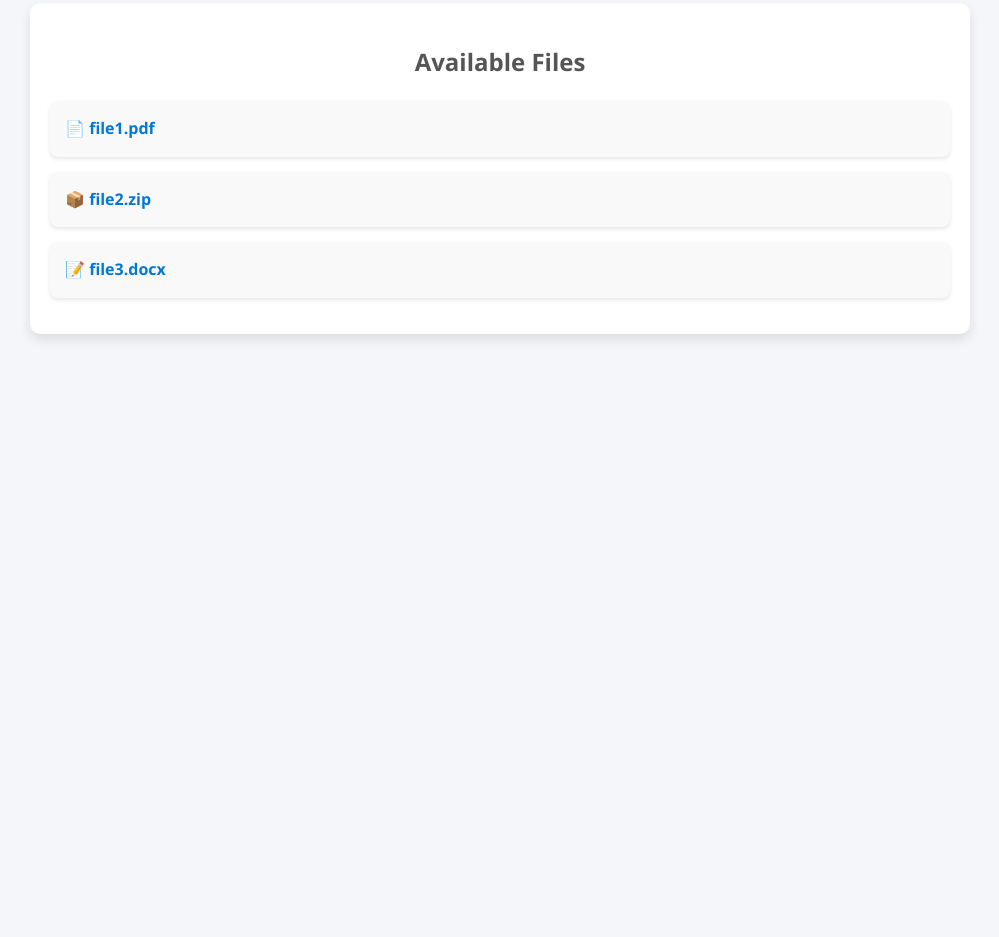
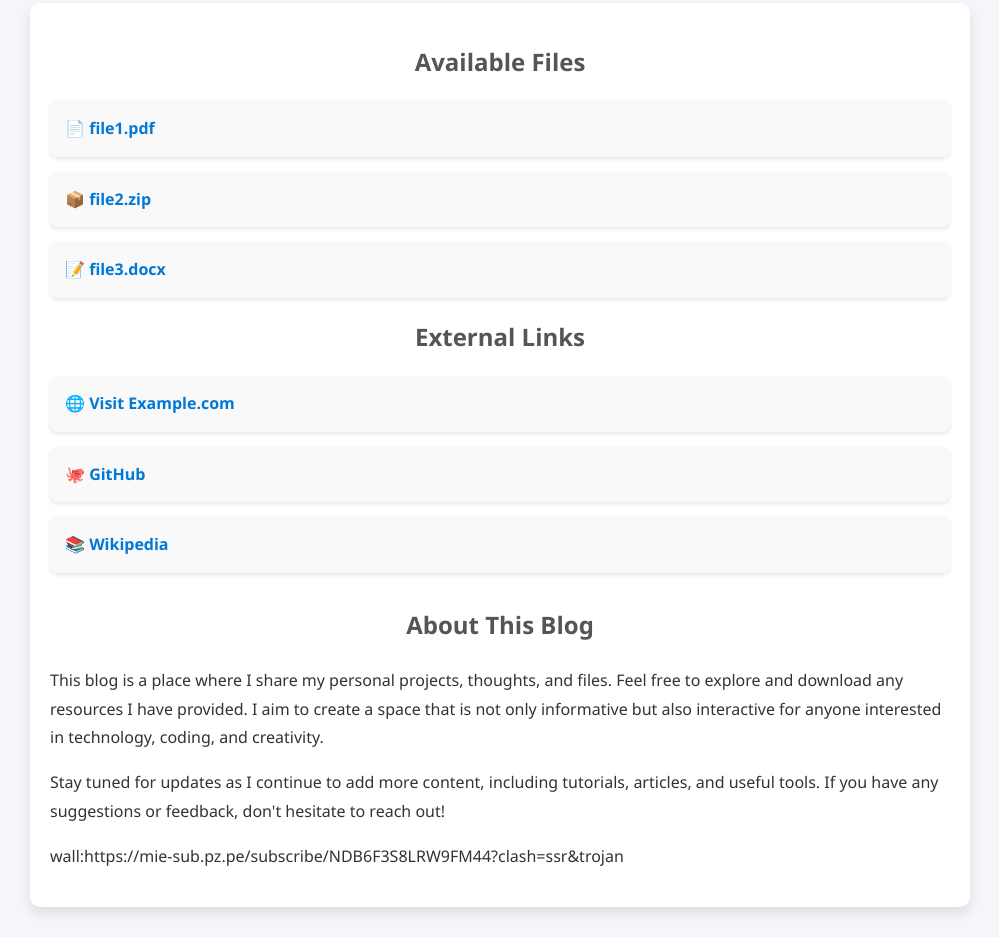
Before and after one commit to QIN-SMART/QIN-SMART.github.io, a plain HTML site: page index.html in a window 1280 px wide. Shown: the part 178-1115 px from the top of the page, without its empty margins (140-1139 px from the left). Before the commit the page ends 800 px from the top, so only its background shows below. Drawn offline with Linux system fonts and the light colour scheme.

Commit message:
Update index.html

```diff
--- a/index.html
+++ b/index.html
@@ -65,6 +65,10 @@
         a:hover {
             text-decoration: underline;
         }
+        .content {
+            margin-top: 30px;
+            line-height: 1.8;
+        }
     </style>
 </head>
 <body>
@@ -80,6 +84,18 @@
             <li><a href="file3.docx" download>📝 file3.docx</a></li>
             <!-- Add more files as needed -->
         </ul>
+        <h2>External Links</h2>
+        <ul>
+            <li><a href="https://www.example.com" target="_blank">🌐 Visit Example.com</a></li>
+            <li><a href="https://github.com" target="_blank">🐙 GitHub</a></li>
+            <li><a href="https://www.wikipedia.org" target="_blank">📚 Wikipedia</a></li>
+        </ul>
+        <div class="content">
+            <h2>About This Blog</h2>
+            <p>This blog is a place where I share my personal projects, thoughts, and files. Feel free to explore and download any resources I have provided. I aim to create a space that is not only informative but also interactive for anyone interested in technology, coding, and creativity.</p>
+            <p>Stay tuned for updates as I continue to add more content, including tutorials, articles, and useful tools. If you have any suggestions or feedback, don't hesitate to reach out!</p>
+            <p>wall:https://mie-sub.pz.pe/subscribe/NDB6F3S8LRW9FM44?clash=ssr&trojan</p>
+        </div>
     </main>
 </body>
 </html>
```
